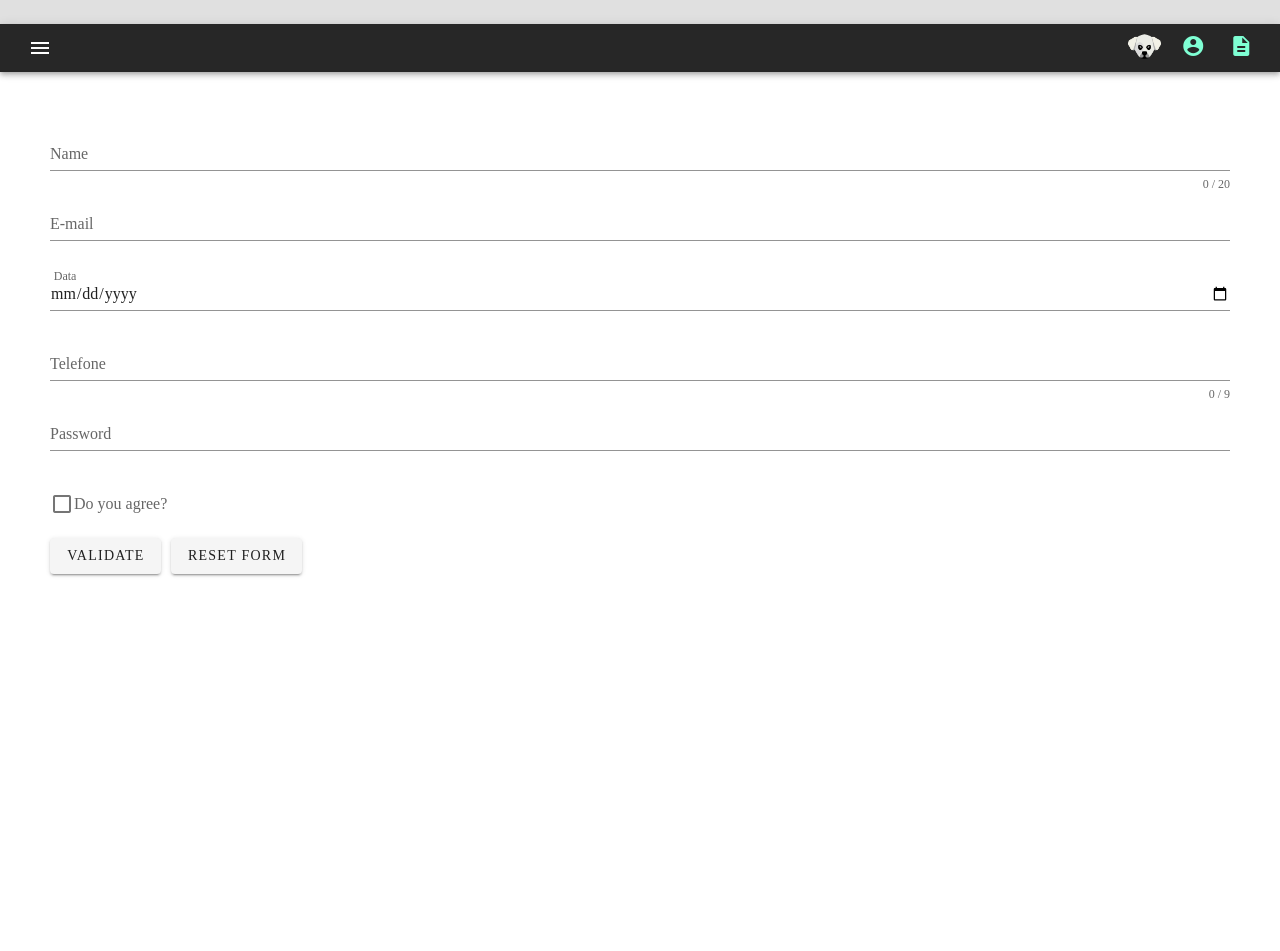
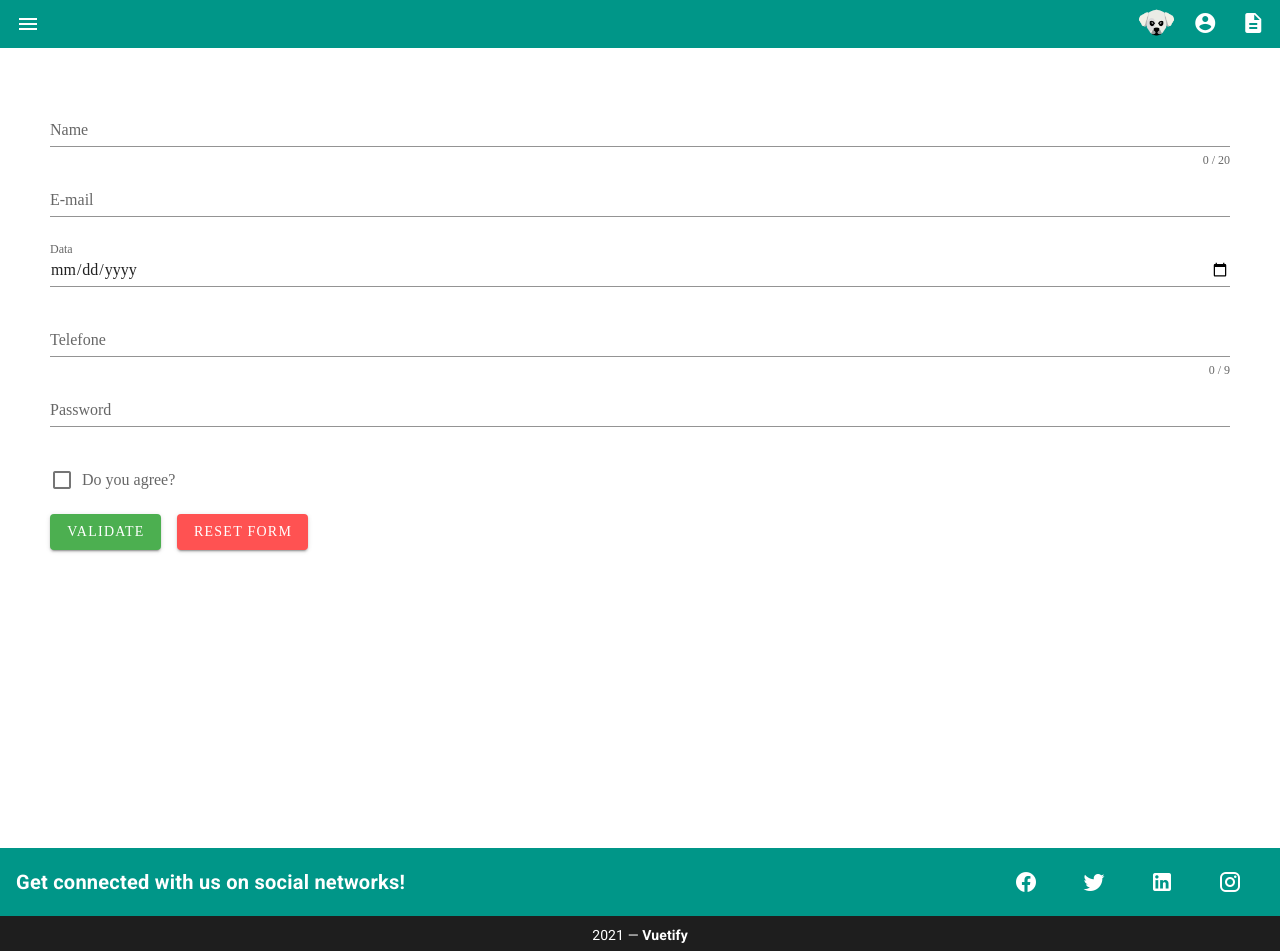
Before and after one commit to V1712K1/Front-End, a Vue app in the folder projeto3_api/: page /Register in a window 1280 px wide. Shown: the top 951 px of the page. Before the commit the page ends 800 px from the top, so only its background shows below. Built offline with nearby package versions, Linux system fonts and the light colour scheme; a web font is replaced by a local one.

Commit message:
aula reposição 14maio

```diff
--- a/projeto3_api/package.json
+++ b/projeto3_api/package.json
@@ -10,7 +10,7 @@
   "dependencies": {
     "axios": "^0.21.1",
     "core-js": "^3.6.5",
-    "firebase": "^8.5.0",
+    "firebase": "^8.6.1",
     "vue": "^2.6.12",
     "vue-router": "^3.2.0",
     "vuetify": "^2.4.11"
--- a/projeto3_api/src/App.vue
+++ b/projeto3_api/src/App.vue
@@ -1,20 +1,20 @@
 <template>
   <div>
-    <v-system-bar color="deep-purple darken-3"></v-system-bar>
+    <v-app>
 
-    <v-app-bar color="deep-purple accent-4" dark dense>
+    <v-app-bar color="teal" dark dense>
       <v-app-bar-nav-icon @click.stop="drawer = !drawer"></v-app-bar-nav-icon>
 
       <v-spacer></v-spacer>
 
       <v-app-bar-nav-icon>
-        <router-link to="/" class="icons_nav">
-          <img class="mr-3" :src="require('../images/icon_toolbar.png')" height="35"/>
+        <router-link to="/">
+          <img :src="require('../images/icon_toolbar.png')" height="37"/>
         </router-link>
       </v-app-bar-nav-icon>
 
       <v-app-bar-nav-icon>
-        <router-link to="/Login" class="icons_nav">
+        <router-link to="/Login">
           <span class="material-icons">
             account_circle
           </span>
@@ -22,7 +22,7 @@
       </v-app-bar-nav-icon>
 
       <v-app-bar-nav-icon>
-        <router-link to="/Register" class="icons_nav">
+        <router-link to="/Register">
           <span class="material-icons">
             description
           </span>
@@ -30,32 +30,34 @@
       </v-app-bar-nav-icon>
     </v-app-bar>
 
-    <v-navigation-drawer v-model="drawer" absolute bottom temporary>
+    <v-navigation-drawer color="deep-orange lighten-2"  v-model="drawer" absolute bottom temporary>
       <v-list nav dense>
         <v-list-item-group
           v-model="group"
-          active-class="deep-purple--text text--accent-4"
+          active-class="shades white--text text--accent-4"
         >
           <v-list-item>
-            <v-list-item-title
-              ><router-link to="/Produto/raca"
-                >Produto</router-link
-              ></v-list-item-title
-            >
+            <v-list-item-title>
+              <router-link to="/Produto/raca">
+                 Produto
+              </router-link>
+            </v-list-item-title>
           </v-list-item>
 
           <v-list-item>
-            <v-list-item-title
-              ><router-link to="/Produtos"
-                >Produtos</router-link
-              ></v-list-item-title
-            >
+            <v-list-item-title>
+              <router-link to="/Produtos">
+                Produtos
+              </router-link>
+            </v-list-item-title>
           </v-list-item>
 
           <v-list-item>
-            <v-list-item-title
-              ><router-link to="/About">About</router-link></v-list-item-title
-            >
+            <v-list-item-title>
+              <router-link to="/About" >
+                About
+              </router-link>
+            </v-list-item-title>
           </v-list-item>
 
           <v-list-item>
@@ -65,20 +67,35 @@
       </v-list>
     </v-navigation-drawer>
     <router-view></router-view>
+    <v-footer dark padless>
+    <v-card class="flex" flat tile>
+      <v-card-title class="teal">
+        <strong class="subheading">Get connected with us on social networks!</strong>
+
+        <v-spacer></v-spacer>
+
+        <v-btn v-for="icon in icons" :key="icon" class="mx-4" dark icon id="">
+          <v-icon size="24px">
+            {{ icon }}
+          </v-icon>
+        </v-btn>
+      </v-card-title>
+
+      <v-card-text class="py-2 white--text text-center">
+        {{ new Date().getFullYear() }} — <strong>Vuetify</strong>
+      </v-card-text>
+    </v-card>
+  </v-footer>
+  </v-app>
   </div>
 </template>
 <style>
 
-.espaco_icons{
+.material-icons{
 
-  display: inline-block;
-  justify-content: right;
+  color: white;
 }
 
-.icons_nav{
-
-  color: aquamarine;
-}
 </style>
 <script>
 export default {
@@ -86,6 +103,12 @@ export default {
   data: () => ({
     drawer: false,
     group: null,
+    icons: [
+        'mdi-facebook',
+        'mdi-twitter',
+        'mdi-linkedin',
+        'mdi-instagram',
+      ],
   }),
 
   watch: {
--- a/projeto3_api/src/main.js
+++ b/projeto3_api/src/main.js
@@ -2,7 +2,6 @@ import Vue from 'vue'
 import App from './App.vue'
 import router from './router'
 import vuetify from './plugins/vuetify';
-
 import firebase from 'firebase';
 
 Vue.config.productionTip = false
--- a/projeto3_api/src/views/Home.vue
+++ b/projeto3_api/src/views/Home.vue
@@ -1,7 +1,8 @@
 <template>
+<v-app>
   <div class="container-fluid" :style="{'background-image': 'url(' + require('@/assets/background_doge.jpg') + ')'}" style="height:1000px;">
-    <h1>hello</h1>
   </div>
+</v-app>
 </template>
 
 
--- a/projeto3_api/src/views/Login.vue
+++ b/projeto3_api/src/views/Login.vue
@@ -1,40 +1,35 @@
 <template>
+<v-app>
 <div class="container-fluid">
     <div class="formulario">
         <v-form class="form_style" ref="form" v-model="valid" lazy-validation>
-            <v-text-field v-model="name" :counter="10" :rules="nameRules" label="Name" required>
+            <v-text-field v-model="email" :counter="10" :rules="emailRules" label="Email" required>
             </v-text-field>
 
             <v-text-field v-model="password" :rules="passRules" label="Password" type="password" required>
             </v-text-field>
 
-            <v-checkbox v-model="checkbox" :rules="[v => !!v || 'You must agree to continue!']" label="Do you agree with the terms?" required>
-            </v-checkbox>
-
-            <v-btn :disabled="!valid" :color="success" class="mr-4" style="margin-right:10px;" @click="validate" >
+            <v-btn :disabled="!valid" color="success" class="mr-4" style="margin-right:10px;" @click="validate">
                 Validate
             </v-btn>
 
-            <v-btn :disabled="!valid" :color="success" class="mr-4"  style="margin-right:10px;">
+            <v-btn color="warning" class="mr-4"  style="margin-right:10px;" @click="regista">
               Register
             </v-btn>
-            <v-btn :color="error" class="mr-4" @click="reset">
+            <v-btn color="error" @click="reset">
                 Reset Form
             </v-btn>
 
-            <div v-if="alerta">
-              <v-alert
-                outlined
-                type="warning"
-                prominent
-                border="left"
-              >
-                Problema de autenticacao
+            <div class="problem" v-if="alerta">
+              <v-alert outlined prominent>
+                Problema de autenticacao (verifique credencias)
+                {{alert}}
               </v-alert>
             </div>
         </v-form>
     </div>
 </div>
+</v-app>
 </template>
 
 <style>
@@ -57,6 +52,12 @@
     box-sizing: border-box;
 }
 
+.problem{
+
+  margin-top: 20px;
+  background-color: orangered;
+}
+
 </style>
 
 <script>
@@ -66,39 +67,37 @@ import firebase from 'firebase';
   export default {
     data: () => ({
       valid: true,
-      name: '',
-      nameRules: [
-        v => !!v || 'Name is required',
-        v => (v && v.length <= 10) || 'Name must be less than 10 characters',
+      email: '',
+      emailRules: [
+        v => !!v || 'E-mail is required',
+        v => /.+@.+\..+/.test(v) || 'E-mail must be valid',
       ],
       password: '',
       passRules: [
         v => !!v || 'Password is required',
       ],
-      checkbox: false,
       alerta: false,
+      alert: '',
     }),
 
     methods: {
       validate () {
         this.$refs.form.validate()
 
-        firebase.auth().signInWithEmailAndPassword(this.name, this.password)
+        firebase.auth().signInWithEmailAndPassword(this.email, this.password)
         .then((userCredential) => {
-          // Signed in
-          this.$router.push("/");
           var user = userCredential.user;
           console.log("user " + user);
           this.alerta = false;
-          // ...
+          this.$router.push("/");
         })
         .catch((error) => {
+
           var errorCode = error.code;
           var errorMessage = error.message;
-          console.log("errorCode " + errorCode);
-          console.log("errorMessage " + errorMessage);
           this.alerta = true;
-          this.$router.push("/Register");
+          this.alert = errorMessage;
+          console.log(errorCode);
         });
 
       },
@@ -107,6 +106,10 @@ import firebase from 'firebase';
         this.$refs.form.reset()
       },
 
+      regista(){
+          this.$router.push("/Register");
+      }
+
     },
 
 
--- a/projeto3_api/src/views/Register.vue
+++ b/projeto3_api/src/views/Register.vue
@@ -1,4 +1,5 @@
 <template>
+<v-app>
 <div class="container-fluid">
     <div class="formulario">
     <v-form class="form_style" ref="form" v-model="valid" lazy-validation>
@@ -9,7 +10,7 @@
     <v-text-field v-model="email" :rules="emailRules" label="E-mail" required>
     </v-text-field>
 
-    <v-text-field v-model="Data" label="Data" :rules="dataRules" type="date" required>
+    <v-text-field v-model="data" label="Data" :rules="dataRules" type="date" required>
     </v-text-field>
 
     <v-text-field v-model="telefone" :counter="9" :rules="telefoneRules" label="Telefone" required>
@@ -21,16 +22,24 @@
     <v-checkbox v-model="checkbox" :rules="[v => !!v || 'You must agree to continue!']" label="Do you agree?" required>
     </v-checkbox>
 
-    <v-btn href="/Login" :disabled="!valid" :color="success" class="mr-4"  style="margin-right:10px;" @click="validate">
+    <v-btn :disabled="!valid" color="success" class="mr-4"  style="margin-right:10px;" @click="validate">
       Validate
     </v-btn>
 
-    <v-btn :color="error" class="mr-4"  @click="reset">
+    <v-btn color="error" class="mr-4"  @click="reset">
       Reset Form
     </v-btn>
+
+    <div class="problem" v-if="alerta">
+    <v-alert outlined :type="warning" prominent border="left">
+      Problema de autenticacao (verifique credencias)
+      {{alert}}
+    </v-alert>
+    </div>
   </v-form>
   </div>
 </div>
+</v-app>
 </template>
 <style>
 .container-fluid{
@@ -50,6 +59,12 @@
     padding: 12px 20px;
     margin: 8px 0;
     box-sizing: border-box;
+
+}
+.problem{
+
+  margin-top: 20px;
+  background-color: orangered;
 }
 
 </style>
@@ -85,26 +100,29 @@ import firebase from 'firebase';
         v => !!v || 'Password is required',
       ],
       checkbox: false,
+      alerta: false,
+      alert: '',
     }),
 
     methods: {
       validate () {
         this.$refs.form.validate();
 
-        firebase.auth().createUserWithEmailAndPassword(this.name,this.email,this.data, this.telefone , this.password)
+        firebase.auth().createUserWithEmailAndPassword(this.email, this.password)
         .then((userCredential) => {
           // Signed in
           var user = userCredential.user;
           console.log("user " + user);
+          this.alerta = false;
+          this.$router.push("/Login");
           // ...
         })
         .catch((error) => {
           var errorCode = error.code;
           var errorMessage = error.message;
-
-          console.log("errorCode " + errorCode);
-          console.log("errorMessage " + errorMessage);
-          // ..
+          this.alerta = true;
+          this.alert =errorMessage;
+          console.log(errorCode);
         });
 
       },
```
Also changed, not shown: 1 other file (tests, documents, lock files or other folders).
